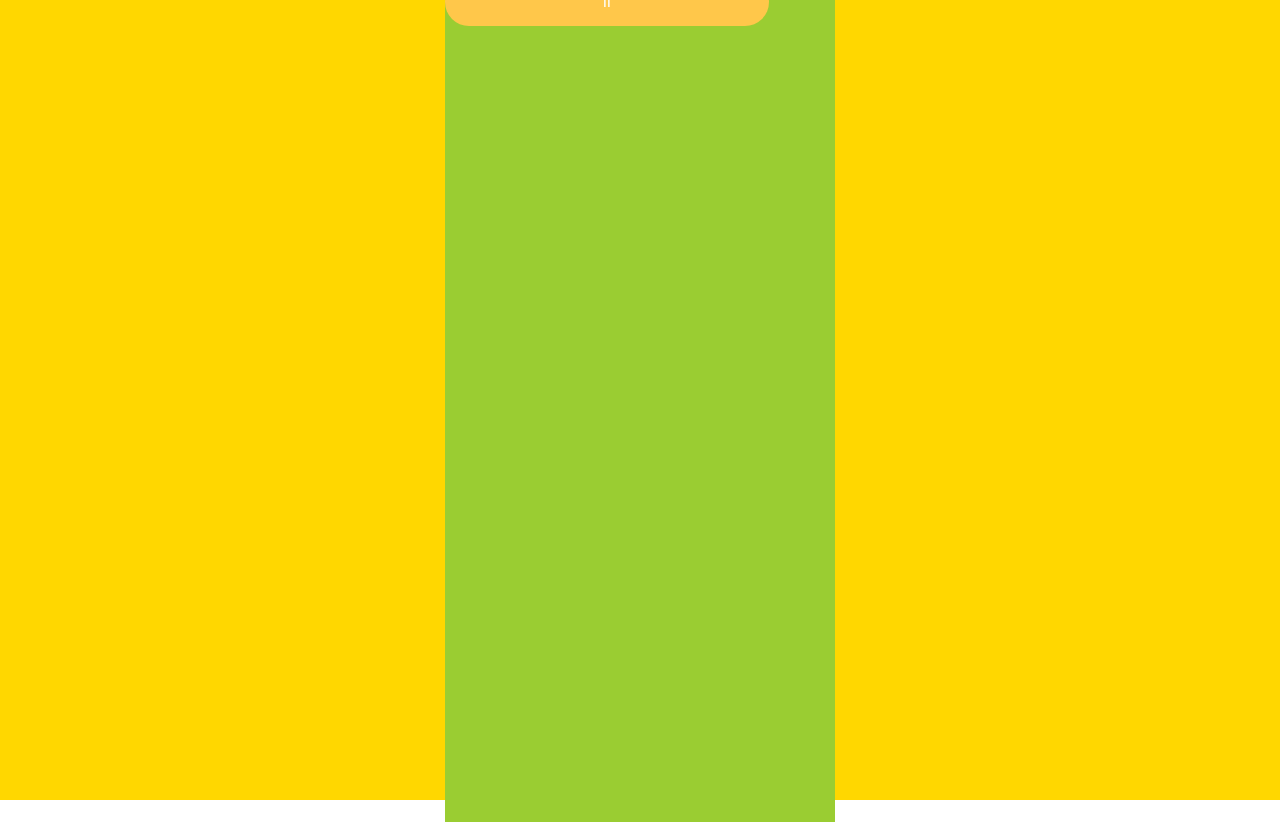
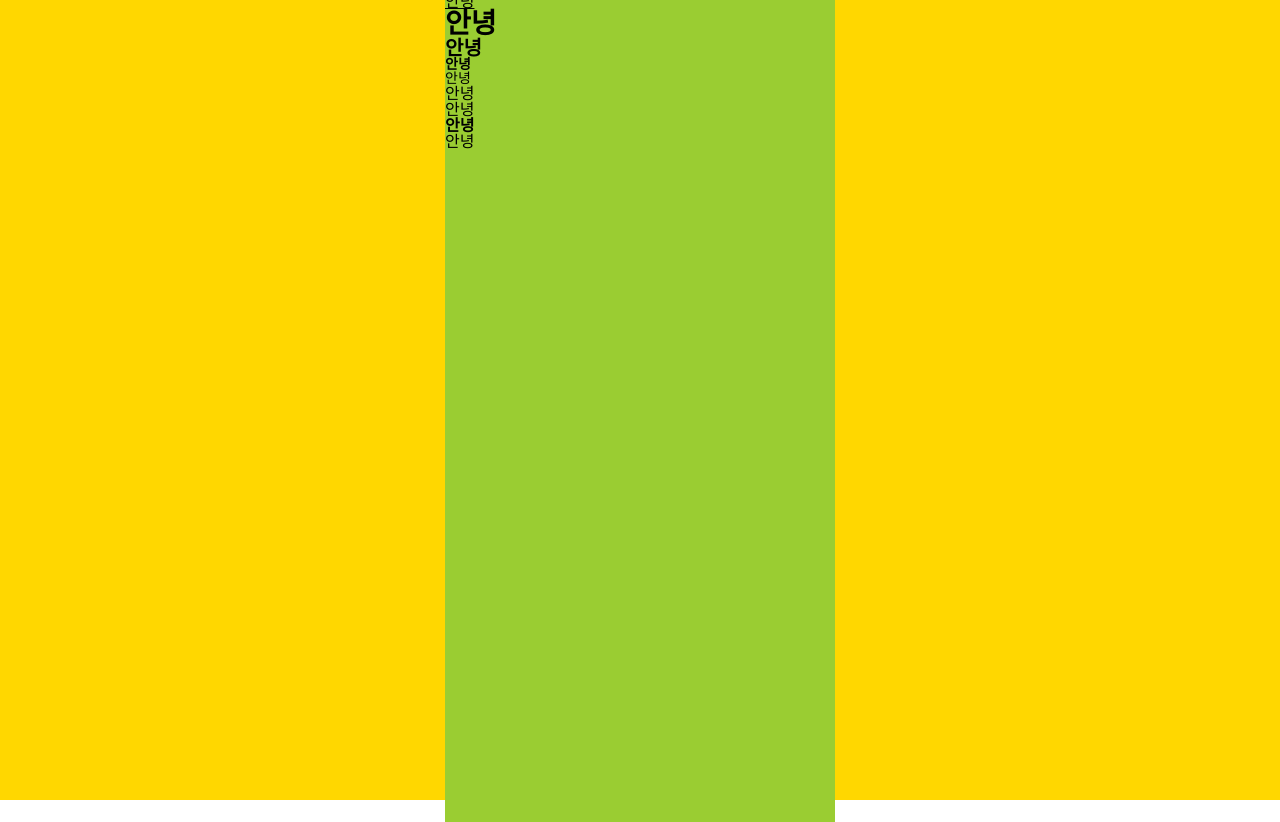
Before and after one commit to Likelion-Inha-10/inha-hackathon-popit-fe, a React (Create React App) app: page / in a window 1280 px wide. Built offline with nearby package versions, Linux system fonts and the light colour scheme.

Commit message:
feat: Typography 컴포넌트 추가

```diff
--- a/src/App.js
+++ b/src/App.js
@@ -1,13 +1,23 @@
 import GlobalStyle from "./GlobalStyle";
 import Button from "./popit-ui/Button";
 import Layout from "./popit-ui/Layout";
+import Typography from "./popit-ui/Typography";
 
 function App() {
   return (
     <>
       <GlobalStyle />
       <Layout>
-        <Button>ff</Button>
+        <Typography center>안녕</Typography>
+        <Typography underline>안녕</Typography>
+        <Typography title>안녕</Typography>
+        <Typography headline>안녕</Typography>
+        <Typography subhead>안녕</Typography>
+        <Typography body>안녕</Typography>
+        <Typography bold300>안녕</Typography>
+        <Typography bold400>안녕</Typography>
+        <Typography bold700>안녕</Typography>
+        <Typography inline>안녕</Typography>
       </Layout>
     </>
   );
--- a/src/popit-ui/Layout/index.jsx
+++ b/src/popit-ui/Layout/index.jsx
@@ -11,7 +11,9 @@ const PhoneContainer = styled.div`
   height: 844px;
   width: 390px;
   background-color: yellowgreen;
+  overflow: hidden;
 `;
+
 const Layout = ({ children }) => {
   return (
     <Wrapper justify="center" align="center">
--- a/src/popit-ui/Typography/index.jsx
+++ b/src/popit-ui/Typography/index.jsx
@@ -8,5 +8,63 @@ const Typography = styled.div`
     `
   text-align: center;`}
 
-  ${(props) => props.underline && `text-decoration: underline;`}
+  ${(props) =>
+    props.underline &&
+    `
+      text-decoration: underline;
+    `}
+
+  ${(props) =>
+    props.title &&
+    `
+      font-size: 1.75rem;
+      font-weight: bold;
+    `}
+
+  ${(props) =>
+    props.headline &&
+    `
+      font-size: 1.25rem;
+      font-weight: bold;
+    `}
+
+  ${(props) =>
+    props.subhead &&
+    `
+      font-size: 0.875rem;
+      font-weight: 700;
+    `}
+
+  ${(props) =>
+    props.body &&
+    `
+      font-size: 0.875rem;
+      font-weight: normal;
+    `}
+
+  ${(props) =>
+    props.bold300 &&
+    `
+     font-weight : 300;
+   `}
+
+  ${(props) =>
+    props.bold400 &&
+    `
+     font-weight : 400;
+   `}
+
+  ${(props) =>
+    props.bold700 &&
+    `
+      font-weight : 700;
+    `}
+
+  ${(props) =>
+    props.inline &&
+    `
+      display : inline-block;
+    `}
 `;
+
+export default Typography;
```
